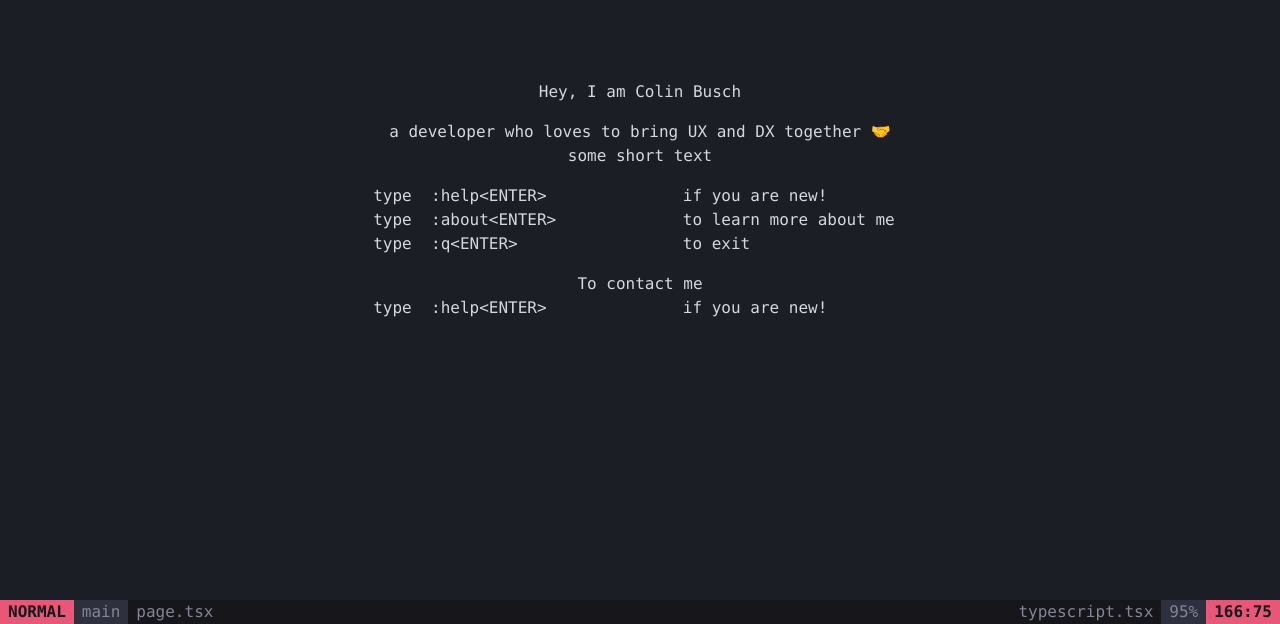
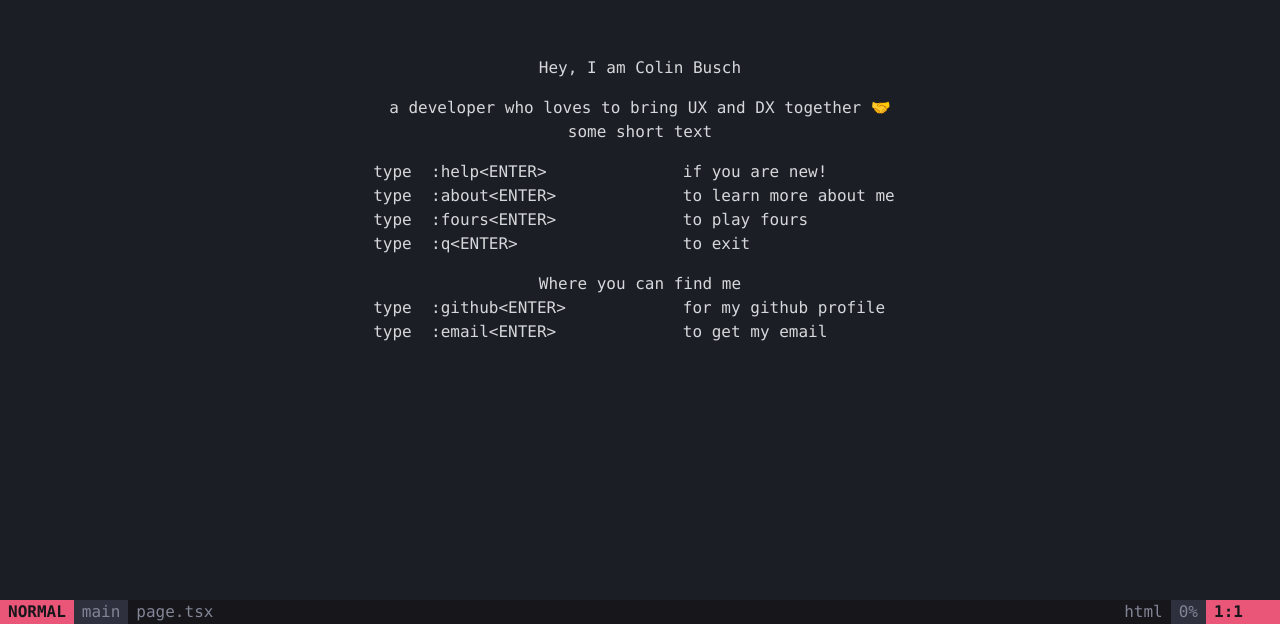
Before and after one commit to buschco/colin.busch.dev, a Next.js app: page / in a window 1280 px wide. Shown: the part 176-800 px from the top of the page. Built offline with nearby package versions, Linux system fonts and the light colour scheme.

Commit message:
command mode

```diff
--- a/app/page.tsx
+++ b/app/page.tsx
@@ -1,3 +1,6 @@
+"use client";
+import { useEffect, useLayoutEffect, useRef, useState } from "react";
+
 function Home() {
   return (
     <main className="flex flex-col gap-8">
@@ -114,6 +117,8 @@ function Home() {
   );
 }
 
+const charWidth = 9.633;
+
 const Row = ({ title, children }: { title: string; children: string }) => (
   <div className="flex flex-row">
     <pre className="flex flex-1">
@@ -125,9 +130,39 @@ const Row = ({ title, children }: { title: string; children: string }) => (
 );
 
 export default function Home2() {
+  const [command, setCommand] = useState<string | void>();
+  const [pos, setPos] = useState<{ x: number; y: number }>({ x: 0, y: 0 });
+  const [dim, setDim] = useState<{ x: number; y: number }>({ x: 0, y: 0 });
+  const mainRef = useRef<HTMLElement>(null);
+  const inputRef = useRef<HTMLInputElement>(null);
+
+  useLayoutEffect(() => {
+    const measure = mainRef.current;
+    if (measure == null) return;
+    setDim({ x: measure.clientWidth, y: measure.clientHeight });
+  }, []);
+
+  useEffect(() => {
+    const handleKeyDown = (event: KeyboardEvent) => {
+      if (event.key === ":") {
+        setCommand("");
+        console.log(inputRef.current?.focus);
+        inputRef.current?.focus();
+      } else if (event.key === "Escape") {
+        setCommand();
+      }
+    };
+    document.addEventListener("keydown", handleKeyDown);
+    return () => document.removeEventListener("keydown", handleKeyDown);
+  }, []);
+
   return (
-    <main className="flex flex-1 flex-col items-center justify-center gap-4 p-4">
-      <div className="flex flex-col items-center">
+    <main
+      ref={mainRef}
+      onMouseMove={(e) => setPos({ x: e.clientX, y: e.clientY })}
+      className="flex flex-1 flex-col justify-center gap-4 p-8"
+    >
+      <div className="flex flex-col self-center items-center">
         <h1 className="text-center mb-4">Hey, I am Colin Busch</h1>
 
         <div className="flex flex-1 flex-col mb-4">
@@ -142,17 +177,34 @@ export default function Home2() {
         <div className="flex flex-col self-stretch mb-4">
           <Row title="help">if you are new!</Row>
           <Row title="about">to learn more about me</Row>
+          <Row title="fours">to play fours</Row>
           <Row title="q">to exit</Row>
         </div>
 
-        <span className="text-center">To contact me</span>
+        <span className="text-center">Where you can find me</span>
 
         <div className="flex flex-col self-stretch mb-12">
-          <Row title="help">if you are new!</Row>
+          <Row title="github">for my github profile</Row>
+          <Row title="email">to get my email</Row>
         </div>
       </div>
 
-      <div className="bg-bg3 absolute bottom-0 left-0 right-0 h-6 flex flex-row justify-between">
+      <input
+        ref={inputRef}
+        value={command ?? ""}
+        onChange={(e) => setCommand(e.target.value)}
+        className="absolute bottom-0 left-0 right-0 bg-bg text-normal h-6"
+        type="text"
+      />
+
+      {command == null && (
+        <div
+          className={[
+            "bg-bg3",
+            "absolute bottom-0 left-0 right-0",
+            "h-6 flex flex-row justify-between",
+          ].join(" ")}
+        >
           <div className="flex flex-row">
             <div className="uppercase bg-accent text-bg3 font-bold px-2">
               normal
@@ -163,13 +215,25 @@ export default function Home2() {
             </div>
           </div>
           <div className="flex flex-row">
-          <div className="text-muted px-2 hidden sm:block">typescript.tsx</div>
-          <div className="bg-bg2 text-muted px-2 hidden sm:block">95%</div>
-          <div className="uppercase bg-accent text-bg3 font-bold px-2">
-            166:75
+            <div className="text-muted px-2 hidden sm:block">html</div>
+            <div className="bg-bg2 text-muted px-2 hidden sm:block">
+              {Math.round((pos.y / dim.y) * 100)}%
+            </div>
+            <div
+              className="uppercase bg-accent text-bg3 font-bold px-2 box-content"
+              style={{
+                width: Math.round(
+                  `${Math.round(dim.x / charWidth)}:${Math.round(dim.y / 24)}`
+                    .length * charWidth
+                ),
+              }}
+            >
+              {1 + Math.round(((pos.y / dim.y) * pos.y) / 24)}:
+              {1 + Math.round(((pos.x / dim.x) * pos.x) / charWidth)}
             </div>
           </div>
         </div>
+      )}
     </main>
   );
 }
```
Lines whose indentation alone changed are shown as unchanged.
